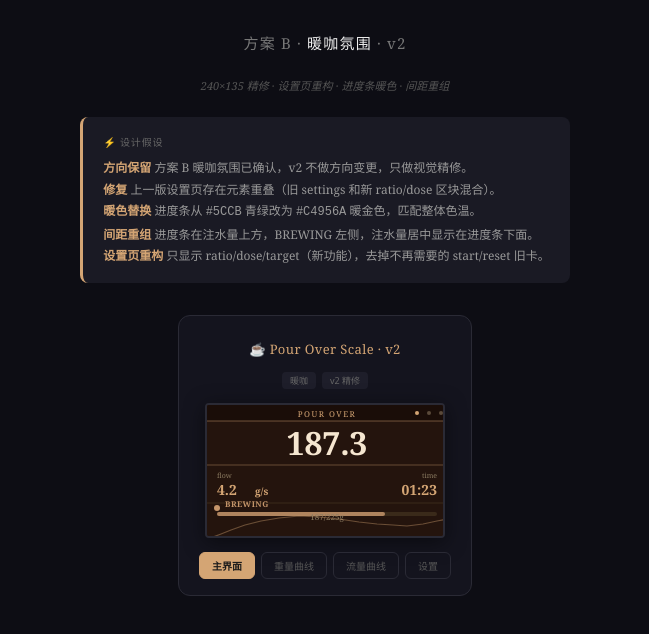
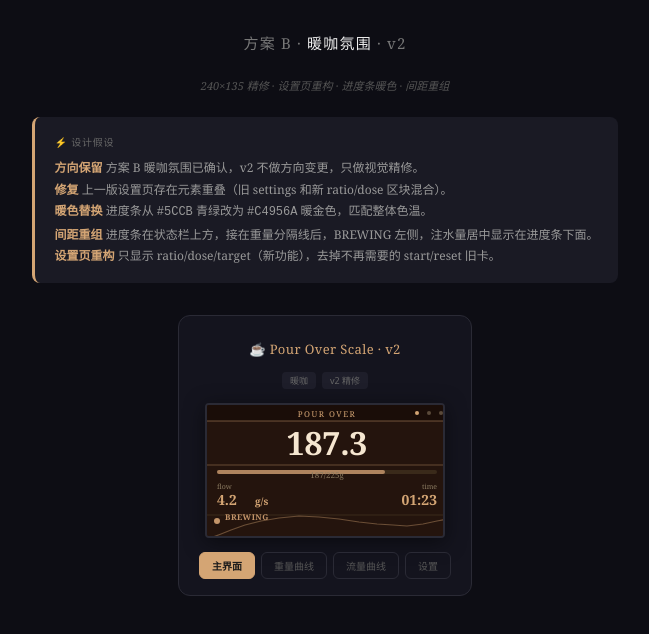
Before and after one commit to kanice888-max/Coffee-Digital-Scale-ADV, a plain HTML site: page Coffee-Digital-Scale-ADV/ui_demo_design_v2.html in a window 1280 px wide. Shown: the whole page, without its empty margins (315-964 px from the left). Drawn offline with Linux system fonts and the light colour scheme.

Commit message:
fix: 进度条调整到最顶部（重量分隔线之后，状态栏之前）
新布局：
0-16  标题栏
20-58 重量数字
60    粗分隔线
64-68 进度条 ← 顶部
72    187/225g ← 注水量在进度条下方
80-100 flow/time 双行
112   细分隔
115   BREWING
120-135 迷你曲线

```diff
--- a/Coffee-Digital-Scale-ADV/ui_demo_design_v2.html
+++ b/Coffee-Digital-Scale-ADV/ui_demo_design_v2.html
@@ -43,7 +43,7 @@
   <strong>方向保留</strong> 方案 B 暖咖氛围已确认，v2 不做方向变更，只做视觉精修。<br>
   <strong>修复</strong> 上一版设置页存在元素重叠（旧 settings 和新 ratio/dose 区块混合）。<br>
   <strong>暖色替换</strong> 进度条从 <code>#5CCB</code> 青绿改为 <code>#C4956A</code> 暖金色，匹配整体色温。<br>
-  <strong>间距重组</strong> 进度条在注水量上方，BREWING 左侧，注水量居中显示在进度条下面。<br>
+  <strong>间距重组</strong> 进度条在状态栏上方，接在重量分隔线后，BREWING 左侧，注水量居中显示在进度条下面。<br>
   <strong>设置页重构</strong> 只显示 ratio/dose/target（新功能），去掉不再需要的 start/reset 旧卡。
 </div>
 
@@ -78,22 +78,21 @@
     <text x="120" y="50" text-anchor="middle" fill="#F5E6D0" font-size="32" font-weight="700" ${F}>${w.toFixed(1)}</text>
     <!-- 分隔 -->
     <line x1="0" y1="60" x2="${W}" y2="60" stroke="#D4A574" stroke-width="1.5" opacity="0.25"/>
+    <!-- 进度条 + 目标水量（顶部） -->
+    <rect x="10" y="65" width="${W-20}" height="4" rx="2" fill="#3A2A1A"/>
+    <rect x="10" y="65" width="168" height="4" rx="2" fill="#C4956A" opacity="0.85"/>
+    <text x="120" y="73" text-anchor="middle" fill="#8A7A60" font-size="8" ${F}>187/225g</text>
     <!-- 状态栏：flow/time 双行 -->
-    <text x="10" y="73" fill="#8A7A60" font-size="7" ${F}>flow</text>
-    <text x="10" y="90" fill="#D4A574" font-size="14" font-weight="700" ${F}>${f.toFixed(1)}</text>
-    <text x="48" y="90" fill="#D4A574" font-size="10" font-weight="600" ${F}>g/s</text>
-    <text x="${W-10}" y="73" text-anchor="end" fill="#8A7A60" font-size="7" ${F}>time</text>
-    <text x="${W-10}" y="90" text-anchor="end" fill="#D4A574" font-size="14" font-weight="700" ${F}>${String(D.m).padStart(2,'0')}:${String(D.s).padStart(2,'0')}</text>
+    <text x="10" y="84" fill="#8A7A60" font-size="7" ${F}>flow</text>
+    <text x="10" y="100" fill="#D4A574" font-size="14" font-weight="700" ${F}>${f.toFixed(1)}</text>
+    <text x="48" y="100" fill="#D4A574" font-size="10" font-weight="600" ${F}>g/s</text>
+    <text x="${W-10}" y="84" text-anchor="end" fill="#8A7A60" font-size="7" ${F}>time</text>
+    <text x="${W-10}" y="100" text-anchor="end" fill="#D4A574" font-size="14" font-weight="700" ${F}>${String(D.m).padStart(2,'0')}:${String(D.s).padStart(2,'0')}</text>
     <!-- 分隔 -->
-    <line x1="0" y1="98" x2="${W}" y2="98" stroke="#3A2A1A" stroke-width="1"/>
-    <!-- 状态 + 进度条 + 目标 -->
-    <circle cx="10" cy="103" r="3" fill="${D.running?'#C4956A':'#3A2A1A'}"/>
-    <text x="18" y="102" fill="${D.running?'#C4956A':'#5A4A3A'}" font-size="8" font-weight="600" letter-spacing="0.5" ${F}>${D.running?'BREWING':'STANDBY'}</text>
-    <!-- 进度条在上 -->
-    <rect x="10" y="107" width="${W-20}" height="4" rx="2" fill="#3A2A1A"/>
-    <rect x="10" y="107" width="168" height="4" rx="2" fill="#C4956A" opacity="0.85"/>
-    <!-- 注水量在进度条下方，居中显示 -->
-    <text x="120" y="115" text-anchor="middle" fill="#8A7A60" font-size="8" ${F}>187/225g</text>
+    <line x1="0" y1="110" x2="${W}" y2="110" stroke="#3A2A1A" stroke-width="1"/>
+    <!-- BREWING -->
+    <circle cx="10" cy="116" r="3" fill="${D.running?'#C4956A':'#3A2A1A'}"/>
+    <text x="18" y="115" fill="${D.running?'#C4956A':'#5A4A3A'}" font-size="8" font-weight="600" letter-spacing="0.5" ${F}>${D.running?'BREWING':'STANDBY'}</text>
     <!-- 迷你曲线 -->
     <polyline points="0,134 6,132 14,129 24,125 38,120 54,116 72,113 92,111 112,112 132,114 152,117 170,119 186,120 200,121 216,119 230,116 240,114"
       fill="none" stroke="#D4A574" stroke-width="1.2" opacity="0.4" stroke-linecap="round" stroke-linejoin="round"/>
```
Also changed, not shown: 1 other file.
